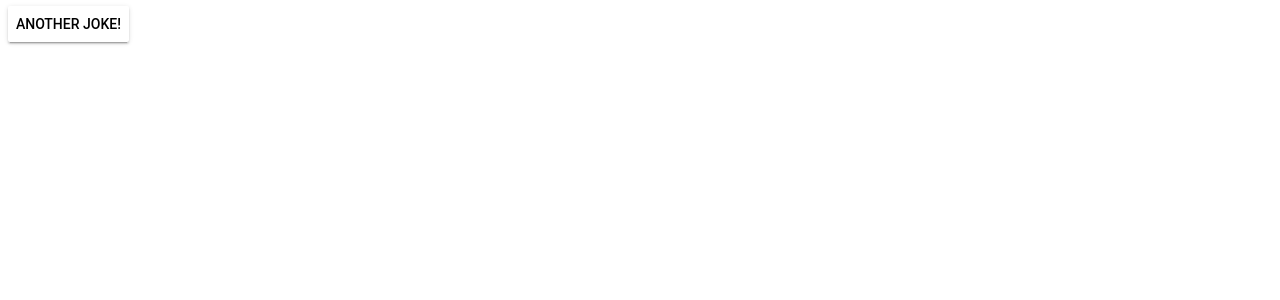
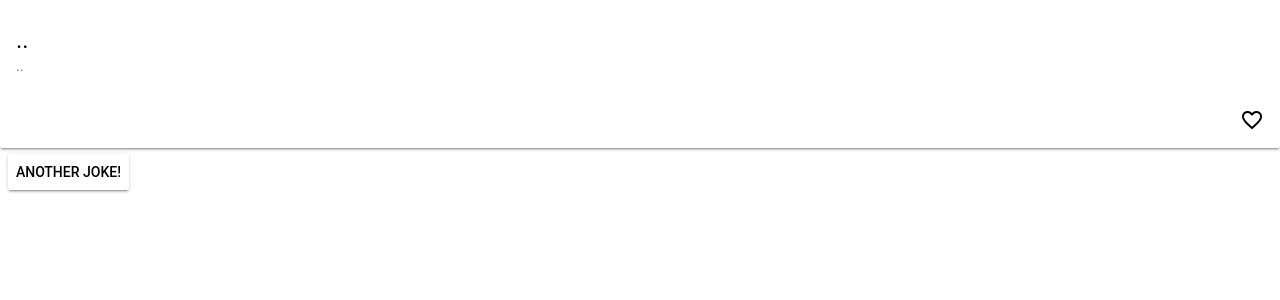
Before and after one commit to 97danne97/jokinator, a Vue app: page / in a window 1280 px wide. Shown: the top 300 px of the page. Built offline with nearby package versions, Linux system fonts and the light colour scheme; no server answers.

Commit message:
Fixade så att skämten inte 'hoppar' fram. La till margin på skämttexten

```diff
--- a/src/components/Joke.vue
+++ b/src/components/Joke.vue
@@ -1,9 +1,9 @@
 <template>
   <md-card class="joke" v-if="jokeData">
-    <md-card-header-text>
+    <md-card-header>
       <div class="md-title">{{ jokeData.setup }}</div>
       <div class="md-subhead">{{ jokeData.delivery }}</div>
-    </md-card-header-text>
+    </md-card-header>
     <md-card-actions>
       <!-- If joke is saved, show filled heart, remove joke on click -->
       <md-button class="md-icon-button" v-on:click="removeJoke" v-if="saved">
@@ -26,7 +26,7 @@ export default {
     return {
       loading: false,
       error: null,
-      jokeData: null,
+      jokeData: {setup:'..', delivery:'..'},
       saved: false
     };
   },
```
